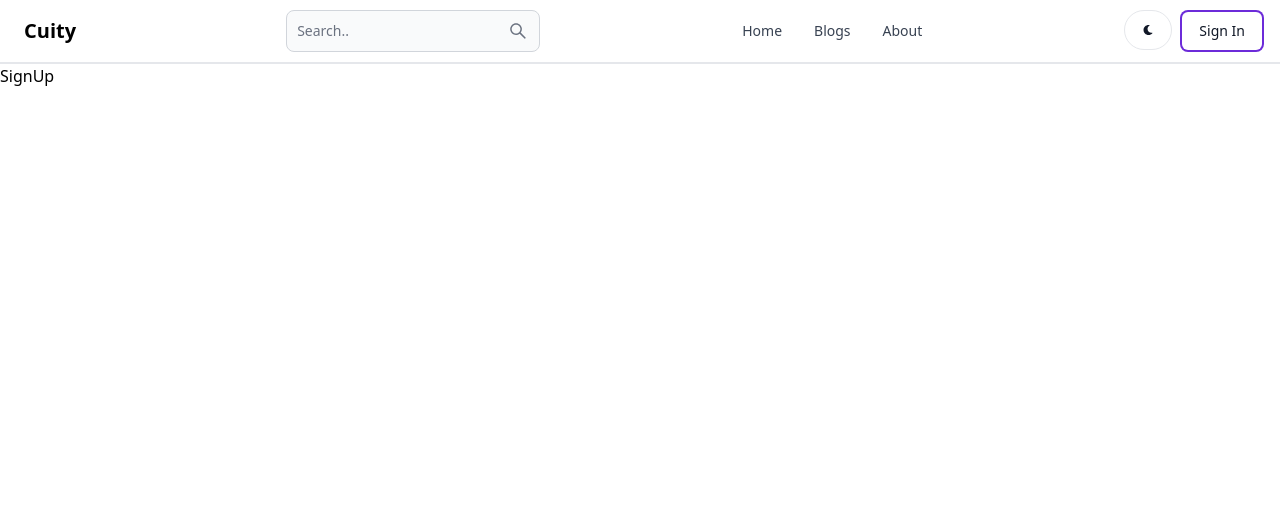
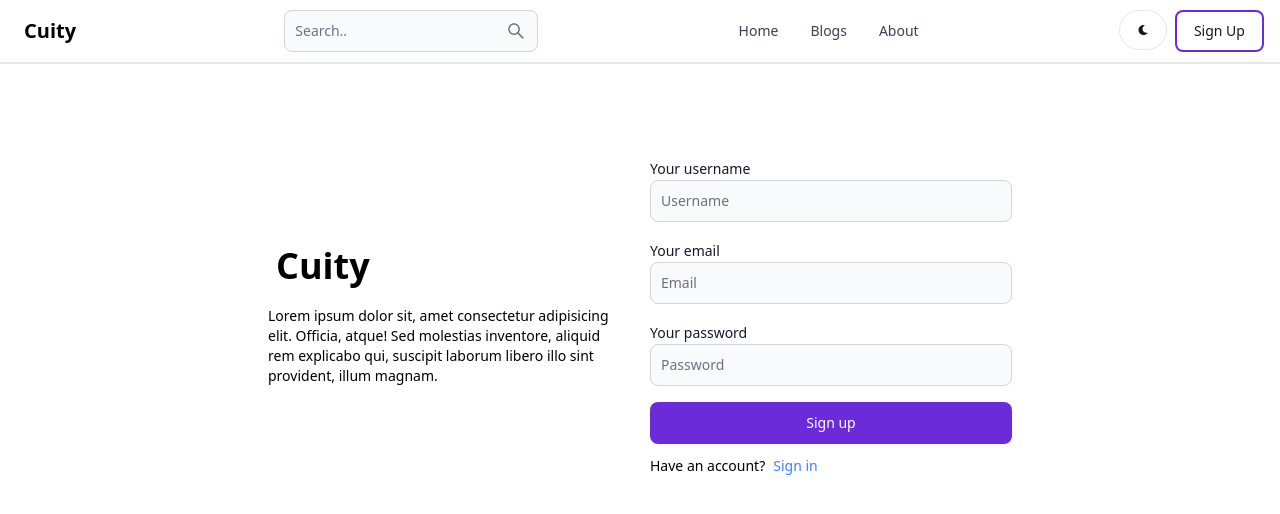
Before and after one commit to SumitPatil-1723/newBlogs, a React (Vite) app in the folder Client/: page /sign-up in a window 1280 px wide. Shown: the top 514 px of the page. Built offline with nearby package versions, Linux system fonts and the light colour scheme.

Commit message:
Sign Up done

```diff
--- a/Client/src/components/Header.jsx
+++ b/Client/src/components/Header.jsx
@@ -20,8 +20,8 @@ export default function Header() {
             <Button className='w-12 h-10 hidden sm:inline' color='gray'pill>
                 <FaMoon />
             </Button>
-            <Link to= '/sign-in'>
-                <Button color='purple' outline>Sign In</Button>
+            <Link to= '/sign-up'>
+                <Button color='purple' outline>Sign Up</Button>
             </Link>
             <Navbar.Toggle />
         </div>
--- a/Client/src/pages/SignUp.jsx
+++ b/Client/src/pages/SignUp.jsx
@@ -1,7 +1,94 @@
-import React from 'react'
+import { Alert, Button, Label, Spinner, TextInput } from "flowbite-react";
+import React, { useState } from "react";
+import { Link, useNavigate} from "react-router-dom";
+export default function SignUp() {
+  const [formData, setFromData] = useState({});
+  const [errorMessage,setErrorMessage] = useState(null);
+  const [loading, setLoading] = useState(false);
+  const navigate = useNavigate();
+  const handleChange =(e)=>{
+   setFromData({...formData, [e.target.id]: e.target.value.trim()});
+  }
+  const handleSubmit = async (e) =>{
 
-export default function SignUp() {
+    e.preventDefault();
+    if(!formData.username || !formData.email || !formData.password){
+      return setErrorMessage('Please fill out all fields.');
+    }
+    try {
+      setLoading(true);
+      setErrorMessage(null);
+      const res = await fetch('/api/auth/signup',{
+        method:'POST',
+        headers: {'Content-Type': 'application/json'},
+        body: JSON.stringify(formData),
+      })
+      const data = await res.json();
+      if(data.sucess === false){
+        return setErrorMessage(data.message);
+      }
+      setLoading(false);
+      if(res.ok){
+        navigate('/sign-in');
+      }
+    } catch (error) {
+      setErrorMessage(error.message);
+      setLoading(false);
+    }
+  }
   return (
-    <div>SignUp</div>
-  )
+    <div className='min-h-screen mt-20'>
+      <div className='flex p-3 max-w-3xl mx-auto flex-col md:flex-row md:items-center gap-5'>
+        {/* left */}
+        <div className='flex-1'>
+        <Link to= "/" className='text-4xl font-bold'>
+            <span className='px-2 py-1'> Cuity  </span>
+        </Link>
+        <p className='text-sm mt-5'>
+          Lorem ipsum dolor sit, amet consectetur adipisicing elit. Officia, atque! Sed molestias inventore, aliquid rem explicabo qui, suscipit laborum libero illo sint provident, illum magnam.
+        </p>
+        </div>
+        {/* right */}
+        <div className='flex-1'>
+          <form className='flex flex-col gap-4' onSubmit={handleSubmit}>
+            <div>
+              <Label value="Your username"/>
+              <TextInput type="text" placeholder="Username"  id="username" onChange={handleChange}/>
+            </div>
+            <div>
+              <Label value="Your email"/>
+              <TextInput type="email" placeholder="Email"  id="email" onChange={handleChange}/>
+            </div>
+            <div>
+              <Label value="Your password"/>
+              <TextInput type="password" placeholder="Password"  id="password" onChange={handleChange}/>
+            </div>
+            <Button color='purple' type='submit' disabled={loading}>
+             {
+              loading?(
+                  <>
+                  <Spinner size='sm'/>
+                  <span className='pl-3'>Loading...</span>
+                  </>
+              ):('Sign up')
+             }
+            </Button>
+          </form>
+          <div className='flex gap-2 text-sm mt-3'>
+            <span> Have an account?</span>
+            <Link to='/sign-in' className='text-blue-500'>
+              Sign in
+            </Link>
+          </div>
+          {
+            errorMessage && (
+              <Alert className='mt-5'color= 'failure'>
+                {errorMessage}
+              </Alert>
+            )
+          }
+        </div>
+      </div>
+    </div>
+  );
 }
--- a/Client/vite.config.js
+++ b/Client/vite.config.js
@@ -3,5 +3,13 @@ import react from '@vitejs/plugin-react-swc'
 
 // https://vitejs.dev/config/
 export default defineConfig({
+  server:{
+    proxy:{
+        '/api':{
+          target:'http://localhost:3000',
+          secure:false
+        },
+    },
+  },
   plugins: [react()],
 })
```
